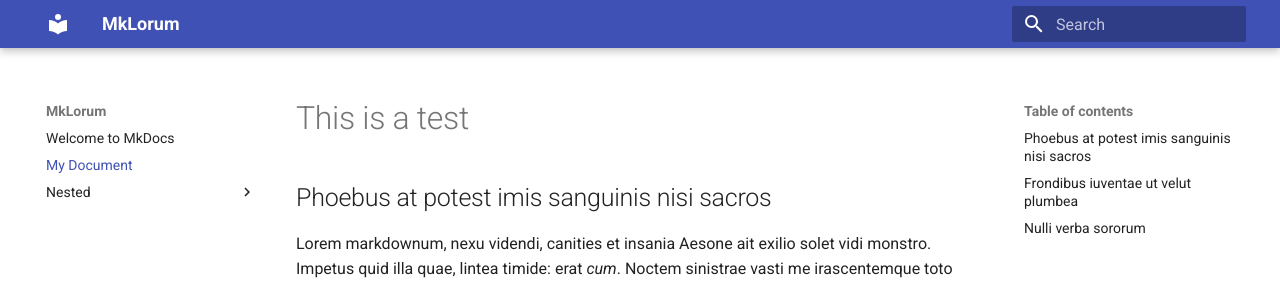
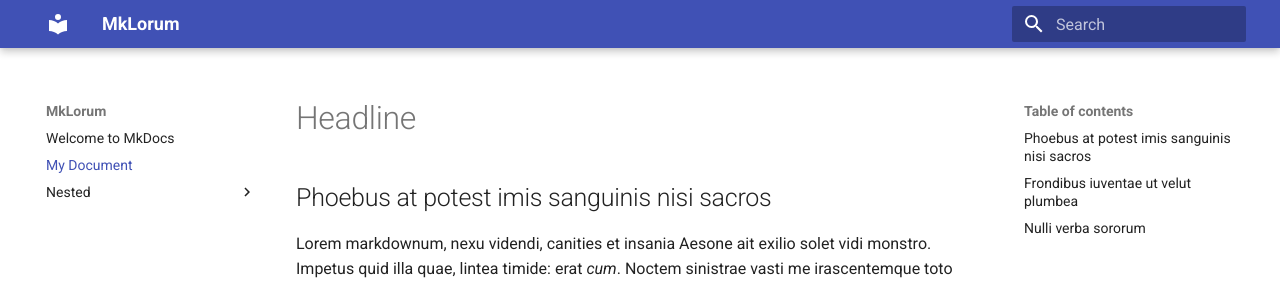
Before and after one commit to cpw10/mkdocsdemo, an MkDocs documentation site: the page built from docs/about.md, in a window 1280 px wide and 900 px high. Shown: the top 286 px of the window. Built offline with MkDocs 1.6.1 and Material for MkDocs 9.7.7, drawn with Linux system fonts in a browser that asks for light colours.

Commit message:
Updated 1 file via CloudCannon.

```diff
--- a/docs/about.md
+++ b/docs/about.md
@@ -7,7 +7,7 @@ authors:
 date: 2018-07-10T00:00:00Z
 some_url: https://example.com
 ---
-# This is a test
+# Headline
 
 ## Phoebus at potest imis sanguinis nisi sacros
 
```
